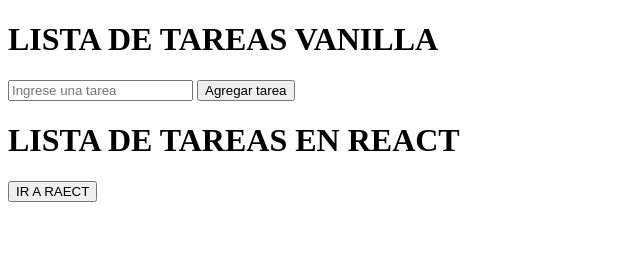
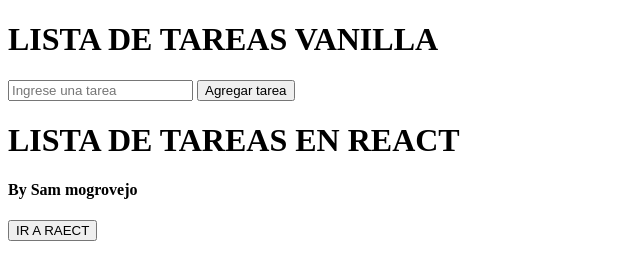
Before and after one commit to samanta181/vanillajsReact, a plain HTML site: page index.html in a window 1280 px wide. Shown: the whole page, without its empty margins (0-640 px from the left). Drawn offline with Linux system fonts and the light colour scheme.

Commit message:
modificado

```diff
--- a/index.html
+++ b/index.html
@@ -24,6 +24,7 @@
   </script>
 
   <h1>LISTA DE TAREAS EN REACT</h1>
+  <h4>By Sam mogrovejo</h4>
   <button id="ir">IR A RAECT</button>
 </body>
 </html>
```
